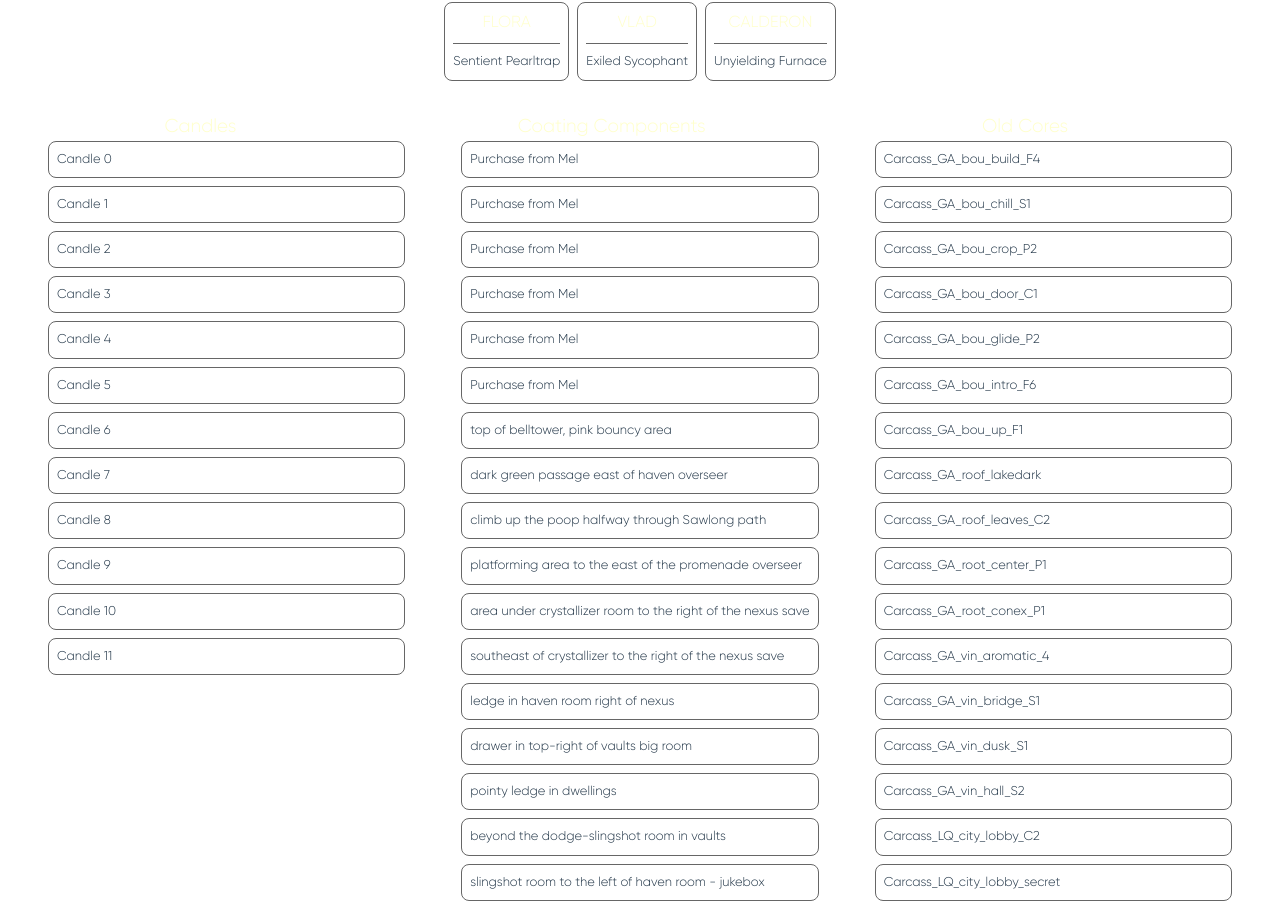
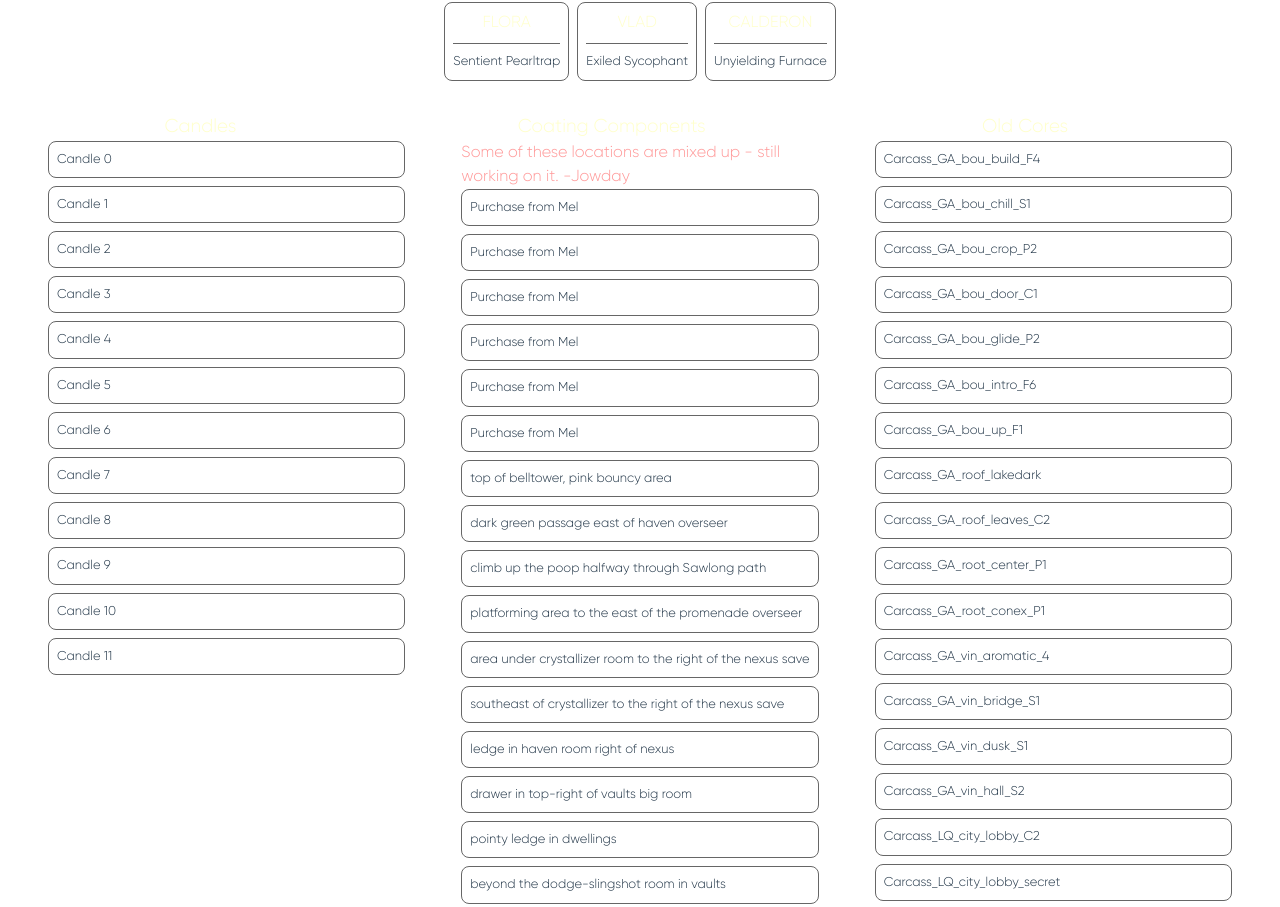
Before and after one commit to The-Black-Lodge/mio-save-analyzer, a React (Vite) app: page / in a window 1280 px wide. Shown: the part 1146-2053 px from the top of the page. Built offline with nearby package versions, Linux system fonts and the light colour scheme; the HTML template or start-up script is replaced by a standard one.

Commit message:
add note for shield frags

```diff
--- a/src/components/ShieldFragments.jsx
+++ b/src/components/ShieldFragments.jsx
@@ -52,6 +52,7 @@ const ShieldFragments = () => {
           ({shieldFragmentsAcquired.length}/{SHIELD_FRAGMENTS_MAX})
         </span>
       </h3>
+      <p style={{color: "#f99"}}>Some of these locations are mixed up - still working on it. -Jowday</p>
       <div
         style={{
           display: "flex",
```
